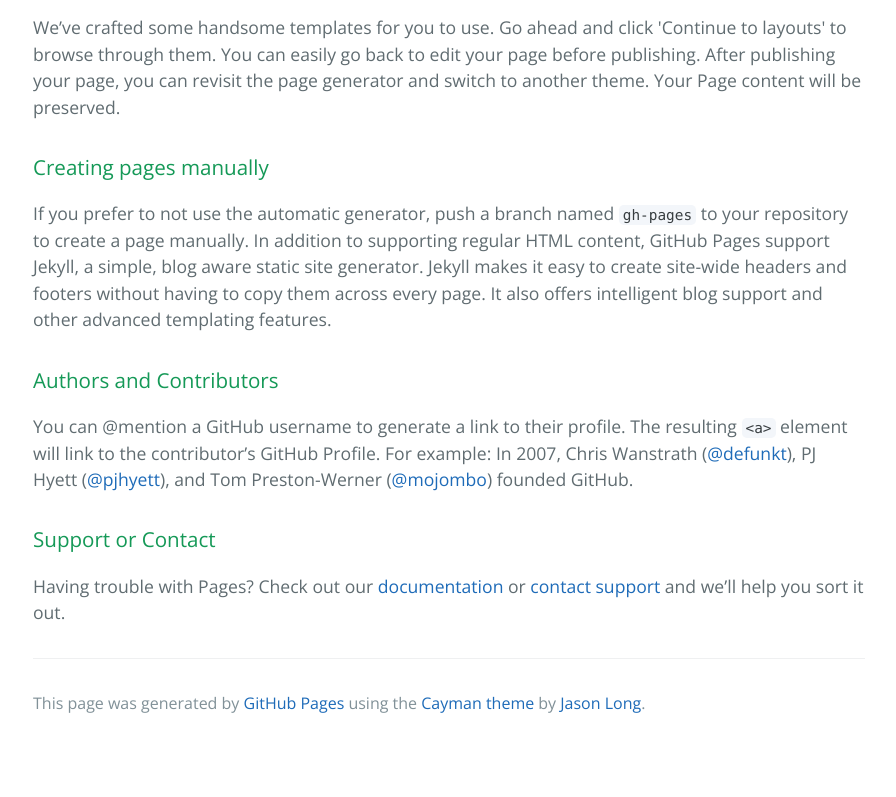
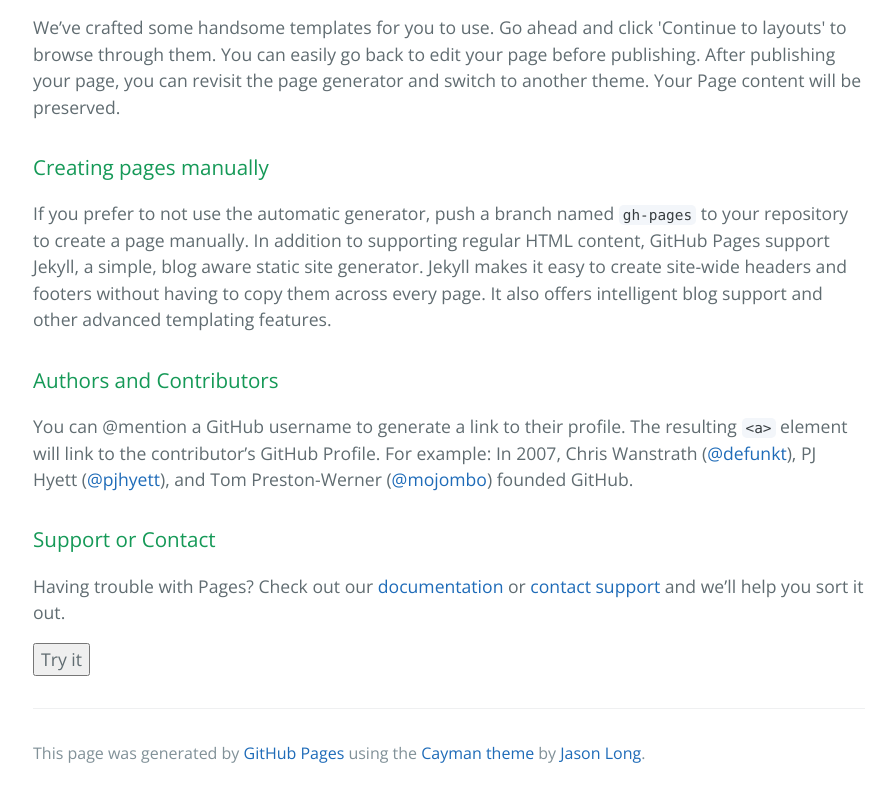
Before and after one commit to WindwallCreative/windwallcreative.github.io, a plain HTML site: page index.html in a window 1280 px wide. Shown: the part 569-1366 px from the top of the page, without its empty margins (191-1087 px from the left). Before the commit the page ends 1316 px from the top, so only its background shows below. Drawn offline with nearby package versions, Linux system fonts and the light colour scheme.

Commit message:
Update index.html

```diff
--- a/index.html
+++ b/index.html
@@ -41,7 +41,13 @@
 <a id="support-or-contact" class="anchor" href="#support-or-contact" aria-hidden="true"><span aria-hidden="true" class="octicon octicon-link"></span></a>Support or Contact</h3>
 
 <p>Having trouble with Pages? Check out our <a href="https://help.github.com/pages">documentation</a> or <a href="https://github.com/contact">contact support</a> and we’ll help you sort it out.</p>
+<button onclick="setTimeout(myFunction, 3000)">Try it</button>
 
+<script>
+function myFunction() {
+    alert('Hello');
+}
+</script>
       <footer class="site-footer">
 
         <span class="site-footer-credits">This page was generated by <a href="https://pages.github.com">GitHub Pages</a> using the <a href="https://github.com/jasonlong/cayman-theme">Cayman theme</a> by <a href="https://twitter.com/jasonlong">Jason Long</a>.</span>
```
